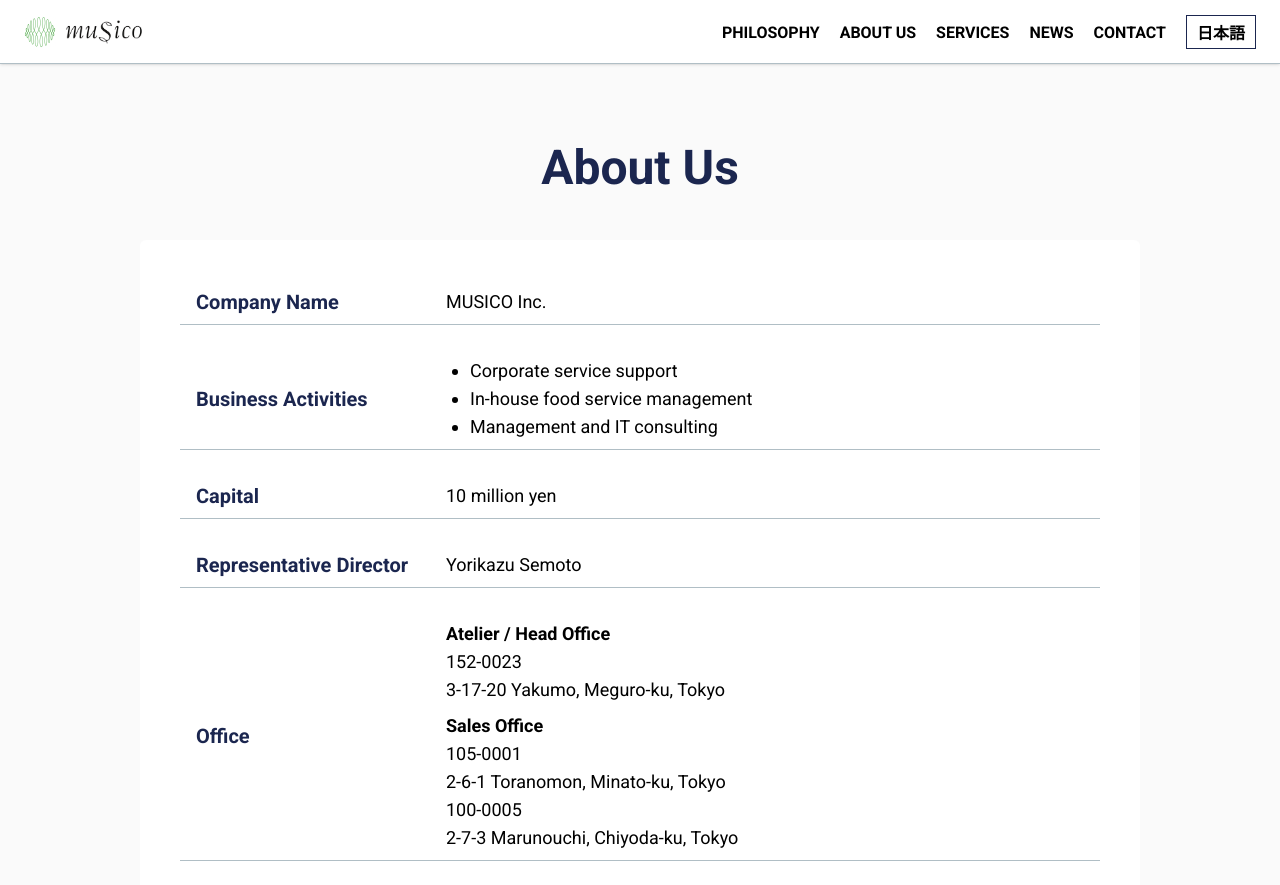
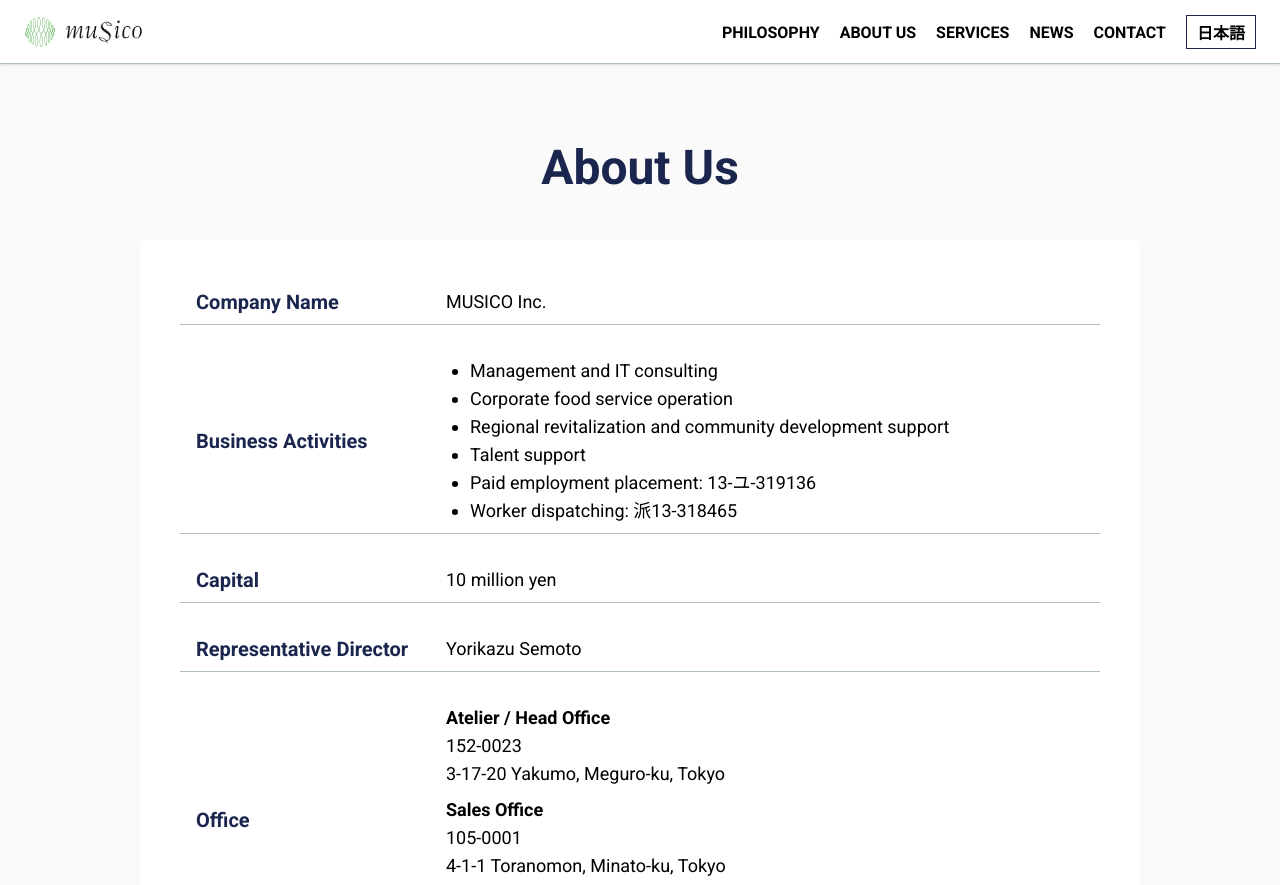
Before and after one commit to Inno-Musi/HP, a Next.js app: page /en/about in a window 1280 px wide. Shown: the top 885 px of the page. Built offline with nearby package versions, Linux system fonts and the light colour scheme.

Commit message:
update company overview

```diff
--- a/src/features/about/_assets/const/overviews.tsx
+++ b/src/features/about/_assets/const/overviews.tsx
@@ -7,16 +7,15 @@ export const overviewsJa = [
     label: '事業内容',
     content: (
       <ul className="list-disc pl-6">
-        <li>コーポレートサービス支援</li>
-        <li>企業内フードサービス運営</li>
         <li>経営およびITコンサルティング</li>
+        <li>コーポレートフードサービス運営</li>
+        <li>地方創生・町おこし支援</li>
+        <li>タレント支援</li>
+        <li>有料職業紹介　13-ユ-319136</li>
+        <li>労働者派遣　派13-318465</li>
       </ul>
     ),
   },
-  // {
-  //   label: '設立',
-  //   content: '2022年5月20日',
-  // },
   {
     label: '資本金',
     content: '1,000万円',
@@ -37,9 +36,9 @@ export const overviewsJa = [
         <div>
           <p className="font-semibold">営業所</p>
           <p>〒105-0001</p>
-          <p>東京都港区虎ノ門2-6-1</p>
-          <p>〒100-0005</p>
-          <p>東京都千代田区丸の内2-7-3</p>
+          <p>東京都港区虎ノ門4-1-1</p>
+          <p>〒107-0052</p>
+          <p>東京都港区赤坂9丁目7−2</p>
         </div>
       </div>
     ),
@@ -66,16 +65,15 @@ export const overviewsEn = [
     label: 'Business Activities',
     content: (
       <ul className="list-disc pl-6">
-        <li>Corporate service support</li>
-        <li>In-house food service management</li>
         <li>Management and IT consulting</li>
+        <li>Corporate food service operation</li>
+        <li>Regional revitalization and community development support</li>
+        <li>Talent support</li>
+        <li>Paid employment placement: 13-ユ-319136</li>
+        <li>Worker dispatching: 派13-318465</li>
       </ul>
     ),
   },
-  // {
-  //   label: 'Established',
-  //   content: 'May 20, 2022',
-  // },
   {
     label: 'Capital',
     content: '10 million yen',
@@ -96,9 +94,9 @@ export const overviewsEn = [
         <div>
           <p className="font-semibold">Sales Office</p>
           <p>105-0001</p>
-          <p>2-6-1 Toranomon, Minato-ku, Tokyo</p>
-          <p>100-0005</p>
-          <p>2-7-3 Marunouchi, Chiyoda-ku, Tokyo</p>
+          <p>4-1-1 Toranomon, Minato-ku, Tokyo</p>
+          <p>107-0052</p>
+          <p>9-7-2 Akasaka, Minato-ku, Tokyo</p>
         </div>
       </div>
     ),
```
